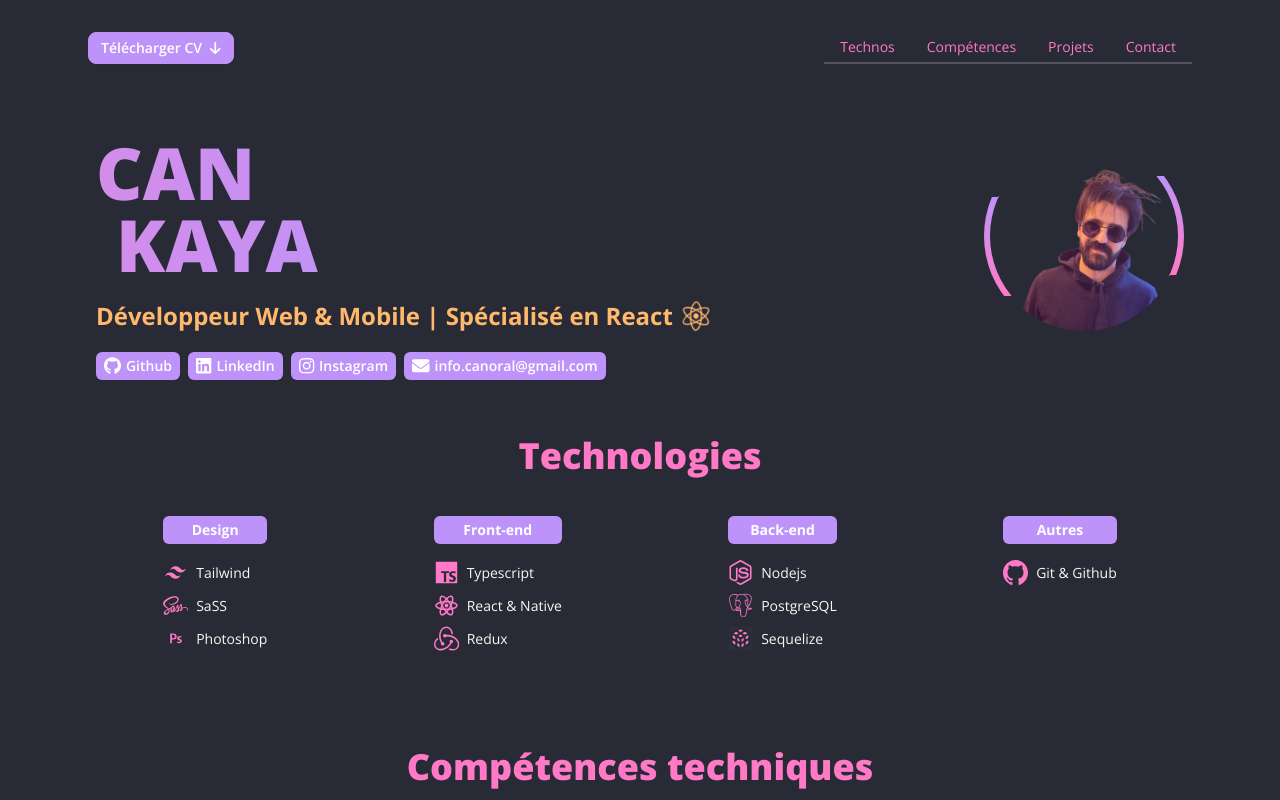
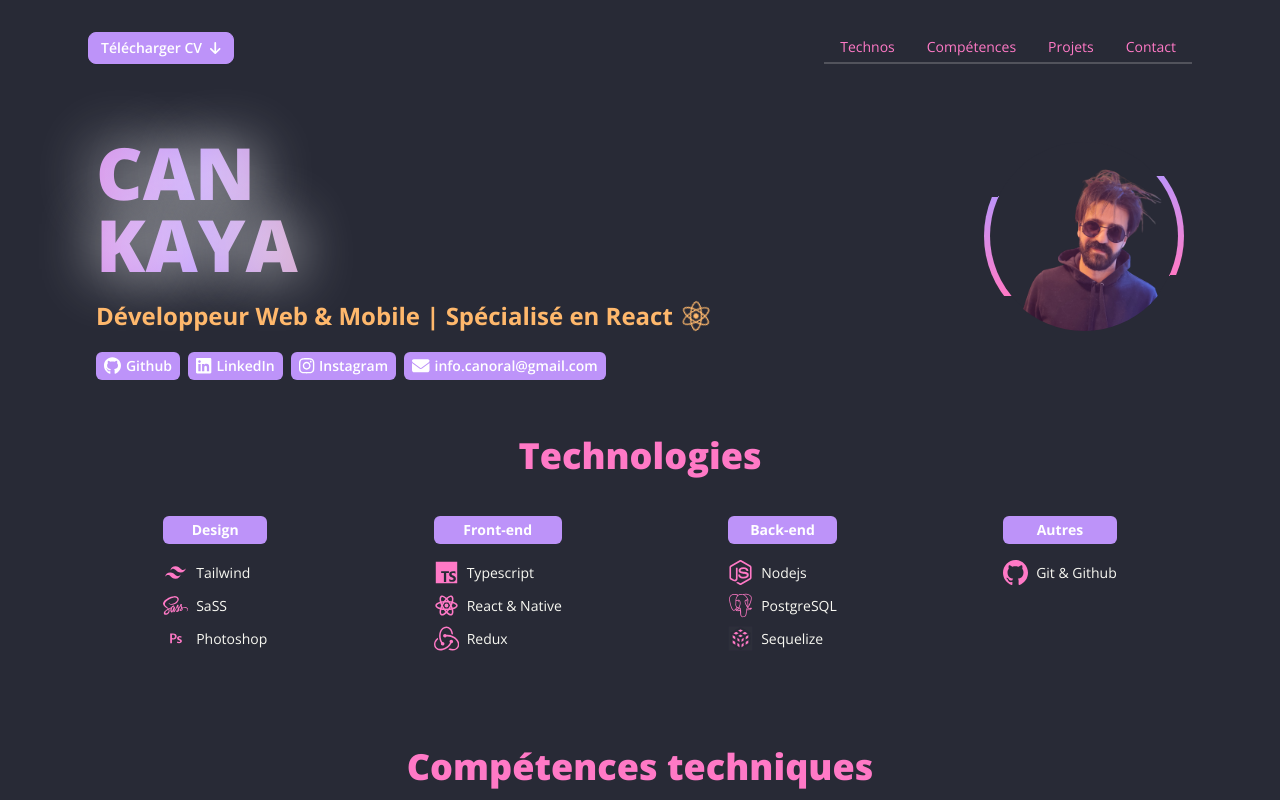
Before and after one commit to caankaya/Portfolio, a React (Vite) app: page / in a window 1280 px wide. Shown: the top 800 px of the page. Built offline with nearby package versions, Linux system fonts and the light colour scheme.

Commit message:
feat: :lipstick: Changement thème & Ajout text-shadow au titre

```diff
--- a/src/App/App.tsx
+++ b/src/App/App.tsx
@@ -23,9 +23,10 @@
     <main className="main">
       <div className="flex justify-between min-h-full max-w-6xl m-auto p-4 mb-10 relative max-sm:flex max-sm:flex-col-reverse max-sm:items-center">
         <div className="article-left">
-          <h1 className="title bg-gradient-to-r from-primary via-secondary to-accent text-7xl font-extrabold flex flex-col max-sm:text-4xl max-sm:text-center max-sm:flex-row max-sm:justify-center max-sm:gap-2">
+          <h1 className="title bg-gradient-to-r from-primary via-secondary to-accent text-7xl font-extrabold max-sm:text-4xl max-sm:text-center max-sm:flex-row max-sm:justify-center max-sm:gap-2">
             <span>CAN</span>
-            <span className="md:ml-5">KAYA</span>
+            <br />
+            <span>KAYA</span>
           </h1>
           <p className="subtitle text-2xl text-center my-5 max-sm:text-lg text-accent font-bold">
             {screenSize < 640 ? textMobile : textDesktop}
--- a/src/styles/index.css
+++ b/src/styles/index.css
@@ -42,7 +42,20 @@
   -webkit-text-fill-color: transparent;
   background-size: 300% 300%;
   animation: gradient 8s ease-in-out infinite;
+  transition: 0.5s;
+  display: inline-block;
 }
+
+h1 span {
+  transition: 0.5s;
+  text-shadow: 0 0 60px #fff;
+}
+
+h1:hover :last-child {
+  transition: 0.5s;
+  margin-left: 1rem;
+}
+
 @keyframes gradient {
   0% {
     background-position: 0% 50%;
```
